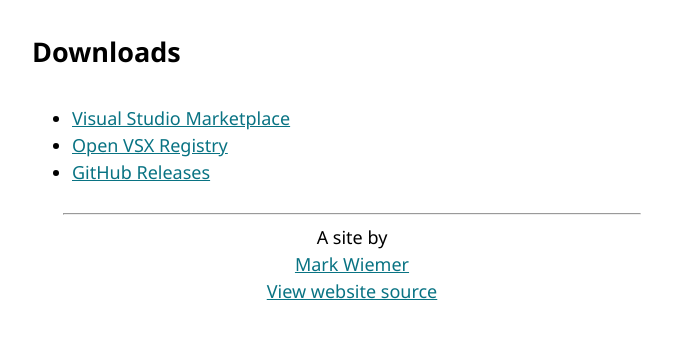
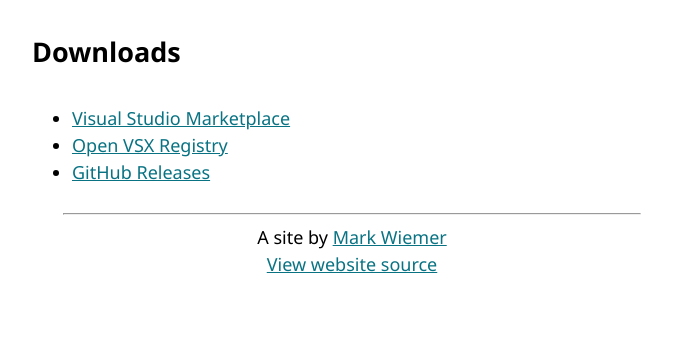
Before and after one commit to mark-wiemer/ahkpp.com, a website: page site/index.html in a window 1280 px wide. Shown: the part 229-568 px from the top of the page, without its empty margins (288-978 px from the left). Drawn offline with Linux system fonts and the light colour scheme.

Commit message:
Cleanup footer

```diff
--- a/site/index.html
+++ b/site/index.html
@@ -68,7 +68,10 @@
             </ul>
             <footer>
                 <hr />
-                A site by <a href="https://markwiemer.com">Mark Wiemer</a>
+                <span
+                    >A site by
+                    <a href="https://markwiemer.com">Mark Wiemer</a></span
+                >
                 <a
                     href="https://github.com/mark-wiemer/ahkpp.com/"
                     target="_blank"
```
